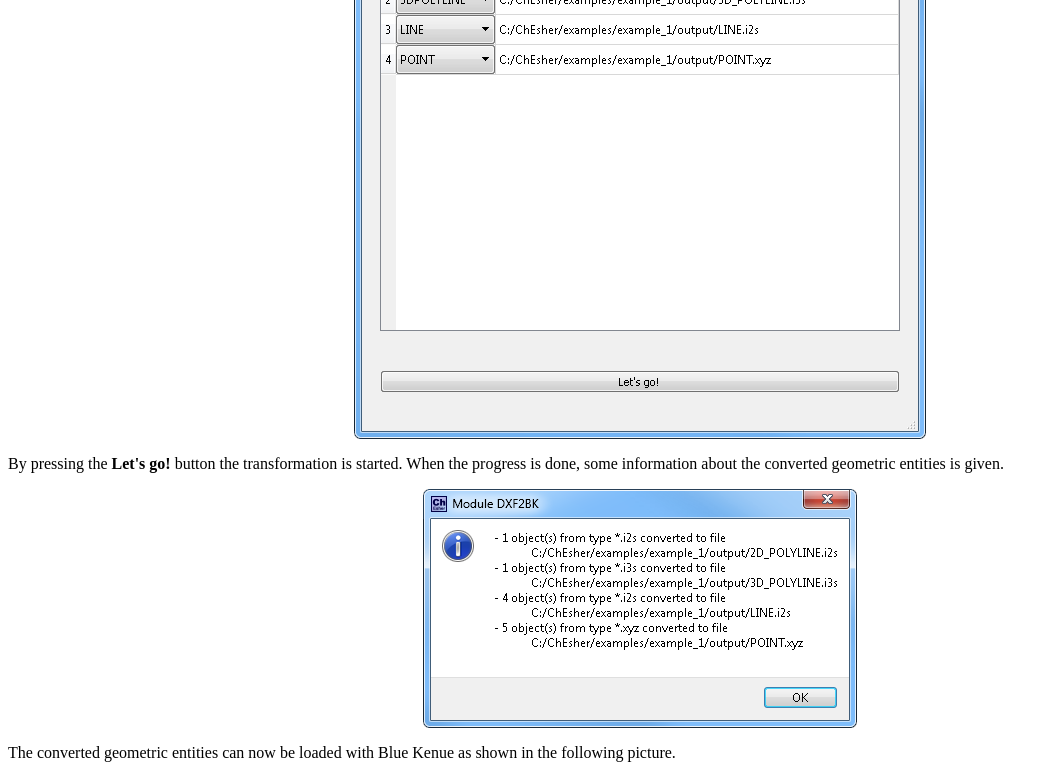
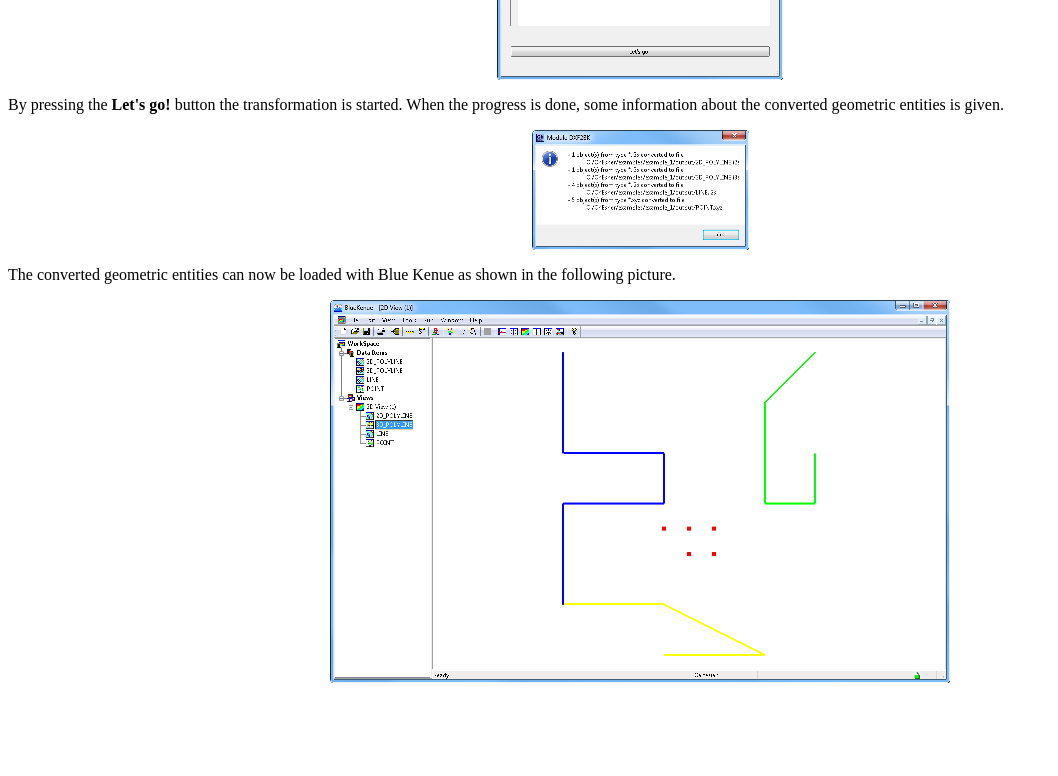
Before and after one commit to rfleissner/ChEsher, a plain HTML site: page documentation/1_DXF2BK.html in a window 1280 px wide. Shown: the part 760-1536 px from the top of the page, without its empty margins (0-1058 px from the left). After the commit the page ends 1459 px from the top, so only its background shows below. Drawn offline with Linux system fonts and the light colour scheme.

Commit message:
documentation

```diff
--- a/documentation/1_DXF2BK.html
+++ b/documentation/1_DXF2BK.html
@@ -35,7 +35,7 @@ By pressing the button <b>add</b> rows in the table are displayed. The button <b
 <p>
 <center>
 <a href="pics/example_1/1_input.png" target="_blank">
-<img src="pics/example_1/1_input.png"/>
+<img src="pics/example_1/thumbnails/1_input.png"/>
 </a>
 </center>
 </p>
@@ -43,7 +43,7 @@ By pressing the <b>Let's go!</b> button the transformation is started. When the
 <p>
 <center>
 <a href="pics/example_1/1_info.png" target="_blank">
-<img src="pics/example_1/1_info.png"/>
+<img src="pics/example_1/thumbnails/1_info.png"/>
 </a>
 </center>
 </p>
@@ -51,7 +51,7 @@ The converted geometric entities can now be loaded with Blue Kenue as shown in t
 <p>
 <center>
 <a href="pics/example_1/1_output.png" target="_blank">
-<img src="pics/example_1/1_output.png"/>
+<img src="pics/example_1/thumbnails/1_output.png"/>
 </a>
 </center>
 </p>
```
Also changed, not shown: documentation/pics/example_1/thumbnails/1_info.png (added), documentation/pics/example_1/thumbnails/1_input.png (added), documentation/pics/example_1/thumbnails/1_output.png (added).
